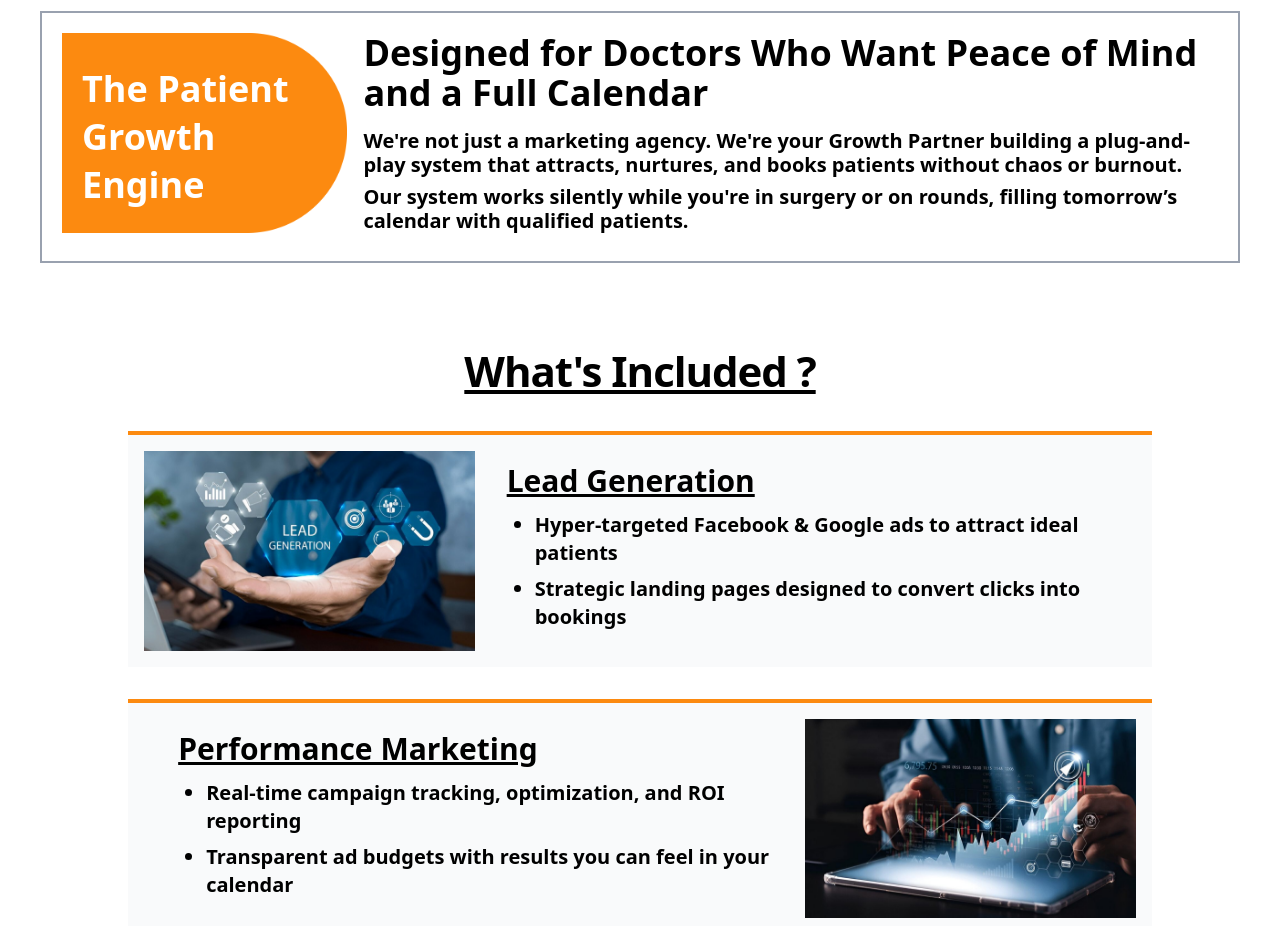
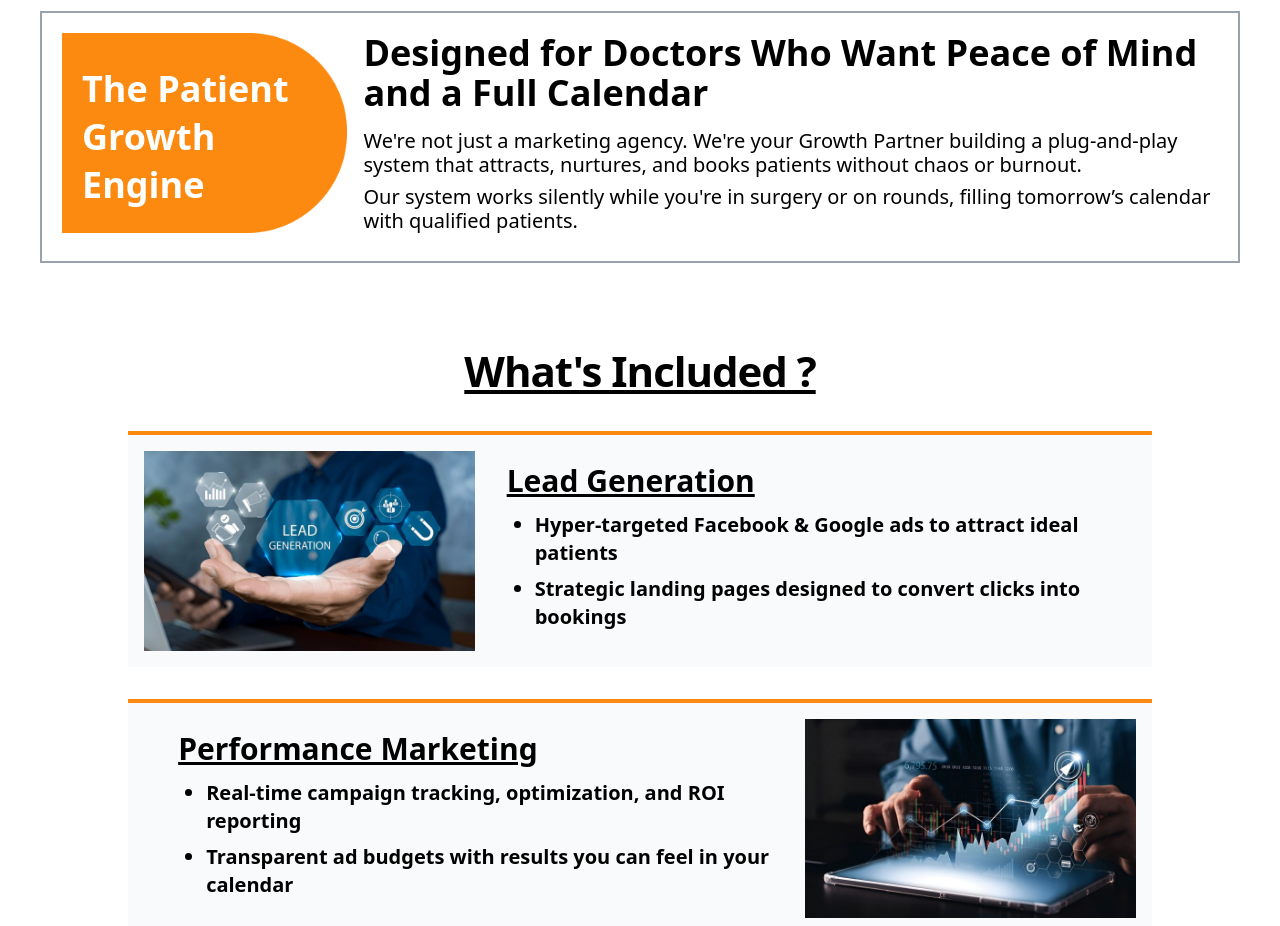
Before and after one commit to Code-X-Novas/Hook, a React (Vite) app: page / in a window 1280 px wide. Shown: the part 2300-3226 px from the top of the page. Built offline with nearby package versions, Linux system fonts and the light colour scheme.

Commit message:
Update Groth.jsx

```diff
--- a/src/components/Groth.jsx
+++ b/src/components/Groth.jsx
@@ -33,12 +33,12 @@ function Groth() {
                         Designed for Doctors Who Want Peace of Mind and a Full
                         Calendar
                     </h3>
-                    <p className="text-[13px] sm:text-base md:text-sm lg:text-lg xl:text-xl md:font-semibold lg:leading-6 mb-2">
+                    <p className="text-[13px] sm:text-base md:text-sm lg:text-lg xl:text-xl lg:leading-6 mb-2">
                         We're not just a marketing agency. We're your Growth
                         Partner building a plug-and-play system that attracts,
                         nurtures, and books patients without chaos or burnout.
                     </p>
-                    <p className="text-[13px] sm:text-base md:text-sm lg:text-lg xl:text-xl md:font-semibold lg:leading-6 mb-2">
+                    <p className="text-[13px] sm:text-base md:text-sm lg:text-lg xl:text-xl lg:leading-6 mb-2">
                         Our system works silently while you're in surgery or on
                         rounds, filling tomorrow’s calendar with qualified
                         patients.
```
